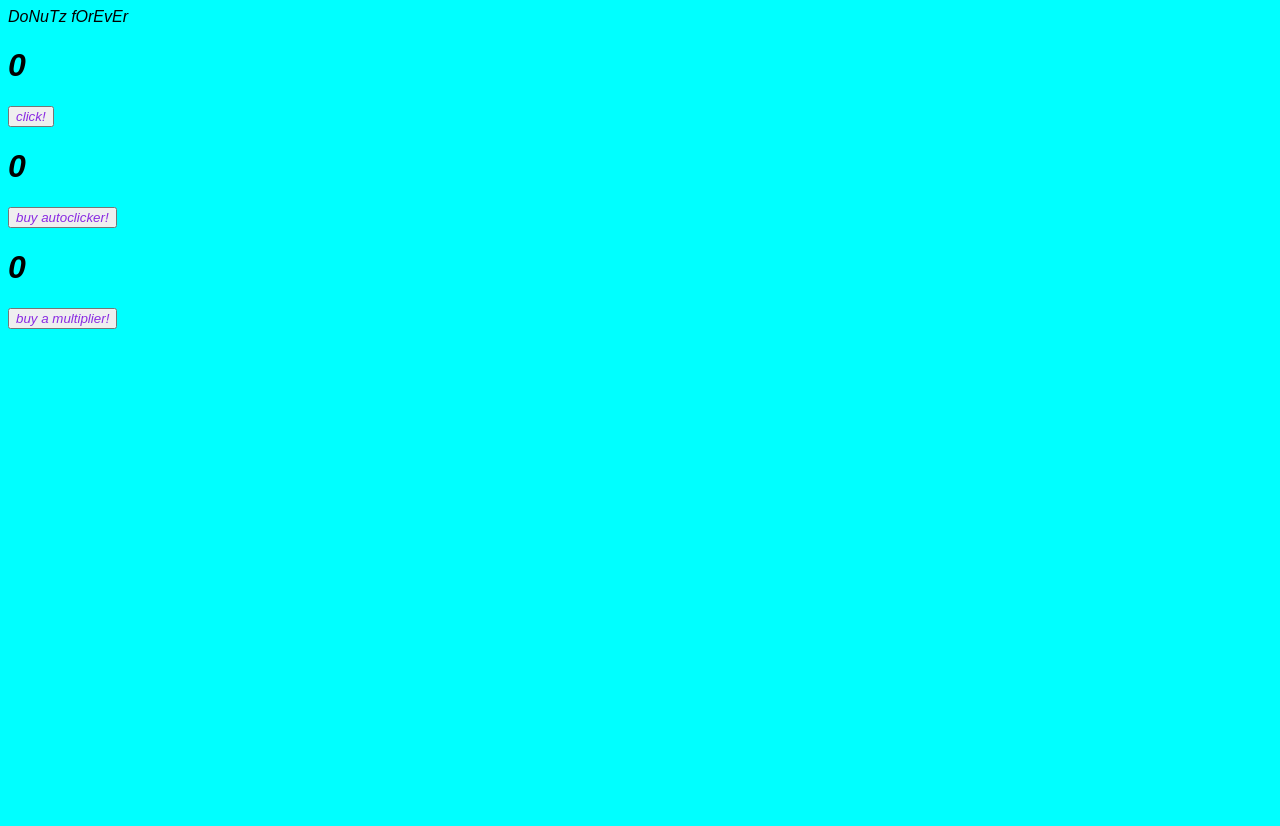
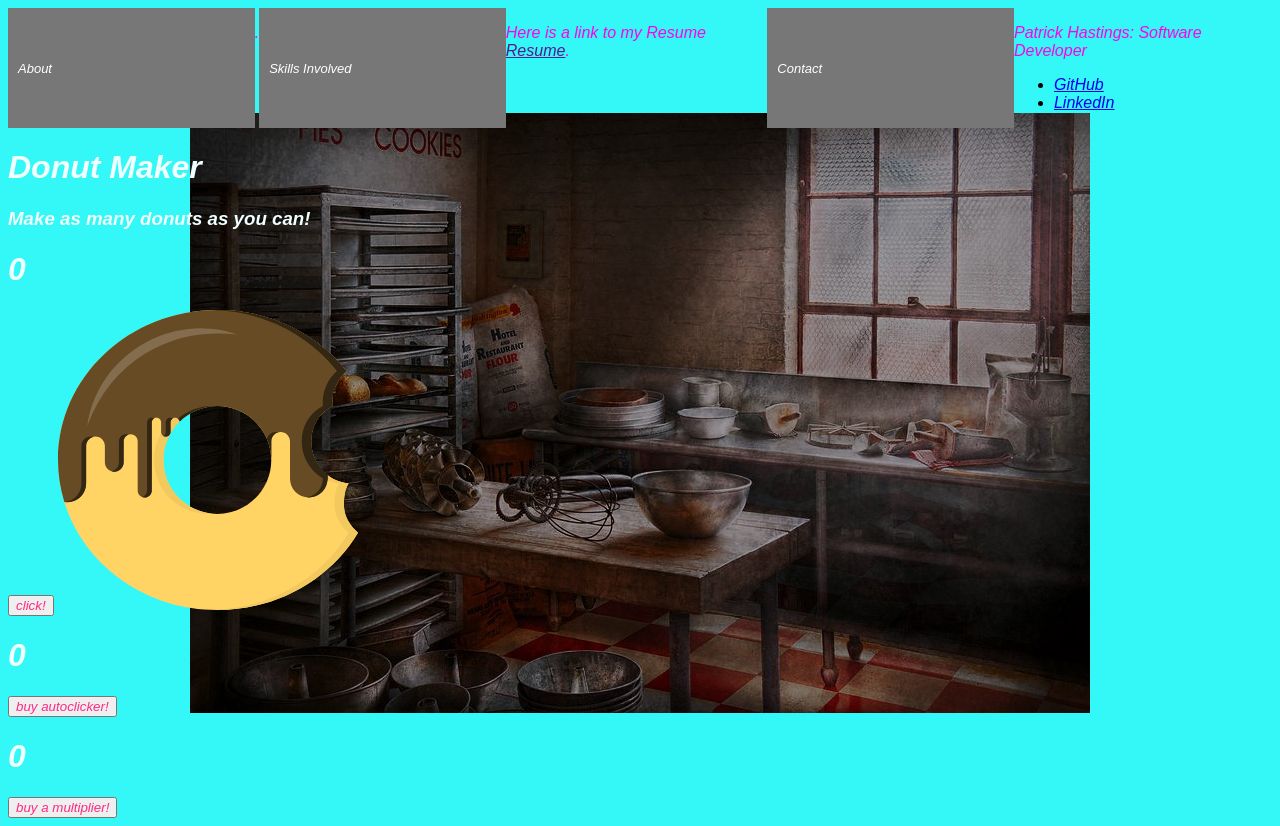
Before and after one commit to 2022-Summer-Cohort/donut-maker-PatCHastings, a website built with Parcel: page index.html in a window 1280 px wide. Before the commit the page ends 800 px from the top, so only its background shows below. Built offline with nearby package versions, Linux system fonts and the light colour scheme.

Commit message:
added header, nav, and css elements

```diff
--- a/Donut.js
+++ b/Donut.js
@@ -37,9 +37,7 @@ class Donut{
            this._donutCount -= this._autoclickCost;
            this._autoclickCost *= 1.1;
            this._autoclicker++}
-        else {
-            alert("You Cannot Buy This Yet!!!")
-        }
+
     }
 }
 export default Donut;
--- a/app.js
+++ b/app.js
@@ -13,10 +13,13 @@ let autoclickerButton = document.querySelector("#buyAutoClicker");
 autoclickerButton.addEventListener("click", function(){
 donutCountEl.innerText = donutMaker._autoclicker;
 if (donutMaker._donutCount >= donutMaker._autoclickCost) {
+    donutCountEl
 setInterval(() => {
     donutMaker.tickDonut();
     donutCountEl.innerText = donutMaker._donutCount;
 },1000);
+} else {
+    alert ("You Cannot Buy This Yet!!!");
 }
 })
 
--- a/index.html
+++ b/index.html
@@ -3,15 +3,42 @@
   <head>
     <meta charset="UTF-8" />
     <meta http-equiv="X-UA-Compatible" content="IE=edge" />
-    <link rel="stylesheet" href="./style.css"><meta name="viewport" content="width=device-width, initial-scale=1.0" />
+    <meta name="viewport" content="width=device-width, initial-scale=1.0" />
+    <link rel="stylesheet" href="./style.css">
     <title>Donut Clicker</title>
   </head>
+
+  <header>
+    <nav>
+        <button type="button" class="collapsibleNavBar">About</button>
+            <div class="content">
+                <p>.</p>
+            </div>
+        <button type="button" class="collapsibleNavBar">Skills Involved</button>
+            <div class="content">
+                <p>Here is a link to my Resume <a href="" target="_blank">Resume</a>.</p>
+            </div>
+        <button type="button" class="collapsibleNavBar">Contact</button>
+            <div class="content">
+                <p>Patrick Hastings: Software Developer
+                    <ul>
+                        <li><a href="https://github.com/PatCHastings" target="_blank">GitHub</a></li>
+                        <li><a href="https://www.linkedin.com/in/patchastings" target="_blank">LinkedIn</a>
+                        </li>
+                    </ul>
+                </p>
+            </div>
+    </nav>
+    <h1>Donut Maker</h1>
+    <h3>Make as many donuts as you can!</h3>
+</header>
+
   <body>
 
-      <div class="container">DoNuTz fOrEvEr</div>
 
       <h1 id="donutCount">0</h1>
       <button id ="tickDonut">click!</button>
+      <object data="/donut-svgrepo-com (1).svg" width="300" height="300" class="tickDonut" type=""></object>
       <br>
       <h1 id="autoclicker">0</h1>
       <button id ="buyAutoClicker">buy autoclicker!</button>
@@ -19,9 +46,8 @@
       <h1 id="donutCount">0</h1>
       <button id ="donutMultiply">buy a multiplier!</button>
 
+    <script src="./app.js" type="module"></script>
 
-
-    <script src="./app.js" type="module"></script>
 
   </body>
 </html>
--- a/style.css
+++ b/style.css
@@ -2,15 +2,49 @@
     font-family: fantasy;
     font-style: italic;
 }
+nav{
+    display: flex;
+    flex-direction: row;
+    width: 100%;
+    position: relative;
+    }
+    .collapsibleNavBar {
+        background-color: #777;
+        color: white;
+        cursor: pointer;
+        padding: 10px;
+        width: 20%;
+        border: none;
+        text-align: left;
+        outline: none;
+        font-size: 13px;
+        position: relative;
+    }
+
+      .active, .collapsibleNavBar:hover {
+        background-color: #555;
+    }
 
 body{
-    background-color: aqua;
+    background-image: url("baker-kitchen.jpg");
+    background-position: center;
+    background-repeat: no-repeat;
+    background-attachment: fixed;
+    background-color: rgb(52, 247, 247);
     color-scheme: aqua;
 }
 
 button{
-    color: blueviolet;
+    color: rgb(255, 42, 131);
 }
+
+/* all fonts */
 h1{
-    color-scheme: orange;
+    color: azure;
 }
+h3{
+    color: azure;
+}
+p{
+    color: rgb(255, 0, 234);
+}
```
Also changed, not shown: baker-kitchen.jpg (added).
